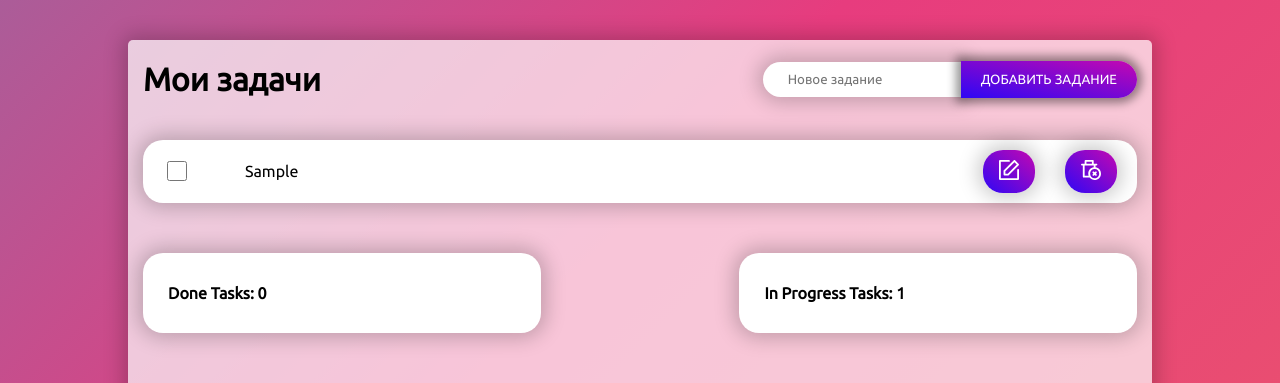
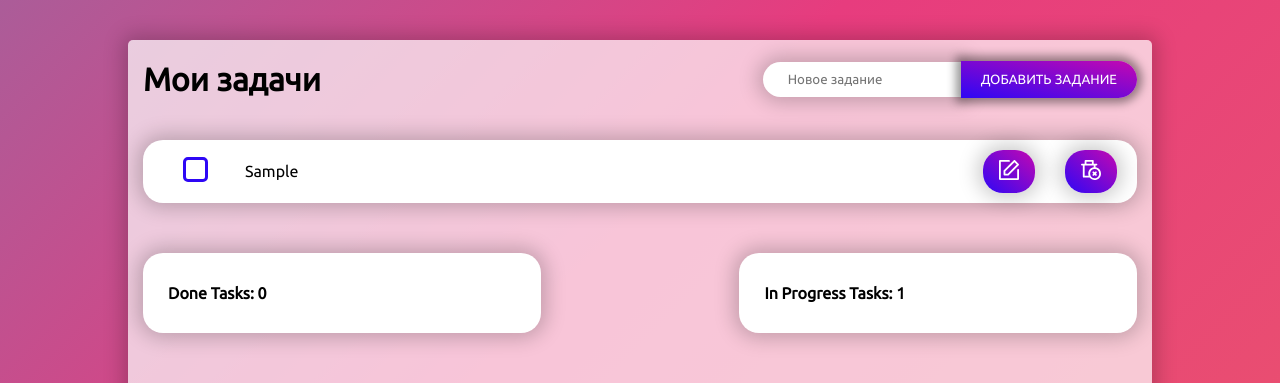
Before and after one commit to Mary-Varf/test-todo-vue, a Vue app: page / in a window 1280 px wide. Both pictures are taken after typing "Sample" into the empty fields and a click on the button "ДОБАВИТЬ ЗАДАНИЕ". Shown: the top 383 px of the page. Built offline with nearby package versions, Linux system fonts and the light colour scheme.

Commit message:
styled checkbox

```diff
--- a/src/components/TaskCard.vue
+++ b/src/components/TaskCard.vue
@@ -10,8 +10,8 @@
             @dragenter.prevent
         >
             <div class="item__checkbox">
-                <input type="checkbox" class="checkbox" v-model="task.status"/>
-                <label for="happy"></label>
+                <input type="checkbox" v-bind:id="currentPosition" v-model="task.status"/>
+                <label v-bind:for="currentPosition"></label>
             </div>
             <p class="item__title">{{title}}</p>
             <input
@@ -19,7 +19,7 @@
                 class="input item__input"
                 @keyup.enter="handleSave"
             />
-            <button class="btn btn-reset btn-icon btn-isEdited btn-save" v-on:click="handleSave">
+            <button class="btn btn-reset btn-icon btn-isEdited btn-save" @click="handleSave">
                 <svg version="1.1" id="Capa_1" xmlns="http://www.w3.org/2000/svg" xmlns:xlink="http://www.w3.org/1999/xlink" x="0px" y="0px"
                     viewBox="0 0 330 330" style="enable-background:new 0 0 330 330;" xml:space="preserve">
                     <path d="M325.606,84.668L245.334,4.394c-2.813-2.813-6.628-4.393-10.607-4.393H195.02C195.013,0.001,195.007,0,195,0H75
@@ -29,7 +29,7 @@
                     V30.001h30V125c0,8.284,6.716,15,15,15h120c8.284,0,15-6.716,15-15V30.001h18.515L300,101.487V300z"/>
                 </svg>
             </button>
-            <button class="btn btn-reset btn-icon btn-isEdited btn-edit" v-on:click="handleEdit($event)">
+            <button class="btn btn-reset btn-icon btn-isEdited btn-edit" @click="handleEdit($event)">
                 <svg version="1.1" id="Layer_1" xmlns="http://www.w3.org/2000/svg" xmlns:xlink="http://www.w3.org/1999/xlink" x="0px" y="0px"
                     viewBox="0 0 330 330" style="enable-background:new 0 0 330 330;" xml:space="preserve">
                     <g id="XMLID_23_">
@@ -42,7 +42,7 @@
                     </g>
                 </svg>
             </button>
-            <button class="btn btn-reset btn-icon btn-delete" v-on:click="$emit('delete-task', task.id)">
+            <button class="btn btn-reset btn-icon btn-delete" @click="$emit('delete-task', task.id)">
                 <svg version="1.1" id="Capa_1" xmlns="http://www.w3.org/2000/svg" xmlns:xlink="http://www.w3.org/1999/xlink" x="0px" y="0px"
                     viewBox="0 0 330 330" style="enable-background:new 0 0 330 330;" xml:space="preserve">
                     <g>
@@ -138,6 +138,7 @@ export default {
     }
     .checked > .item__title{
         text-decoration: line-through;
+        color: gray;
     }
     .main__item {
         cursor: pointer;
@@ -151,7 +152,6 @@ export default {
 
     .btn-icon {
         background-color: linear-gradient(to left bottom, #2e07f5 20%, #c408b1 100%);
-        transition: background-color 3s ease-in-out;
         padding: 10px;
     }
     .btn-icon svg {
@@ -171,4 +171,39 @@ export default {
     .edited > .item__input {
         display: block;
     }
+    input[type="checkbox"] {
+    display: none;
+    }
+
+    label {
+        position: relative;
+        width: 25px;
+        height: 25px;
+    }
+    label:before {
+        content: " ";
+        display: inline-block;
+        margin-left: 20px;
+        width: 25px;
+        height: 25px;
+        transition: background 0.3s ease;
+        border-radius: 5px;
+        border: 3px solid #2e07f5;
+    }
+    input[type="checkbox"]:checked + label:after {
+        content: " ";
+        position: absolute;
+        top: -12px;
+        left: 22px;
+        width: 25px;
+        height: 25px;
+        transition: background 0.3s ease;
+        background-image: url("../assets/check.svg");
+        background-repeat: no-repeat;
+        background-position: center center;
+        background-size: 25px 25px;
+    }
+
+
+
 </style>
--- a/src/components/TasksList.vue
+++ b/src/components/TasksList.vue
@@ -67,6 +67,7 @@ export default {
 <style scoped>
     .main__section {
         position: relative;
+        margin-bottom: 50px;
     }
     .main__list {
         margin-bottom: 50px;
--- a/src/style.css
+++ b/src/style.css
@@ -200,9 +200,11 @@ input {
   width: 20px;
   height: 20px;
 }
+
 input:focus{
   box-shadow: 0 0 10px 5px rgba(0, 0, 0, 0.41);
 }
+
 .item__title {
     display: block;
     grid-column: 9 span;
```
Also changed, not shown: src/assets/check.svg (added), src/assets/square.svg (added).
